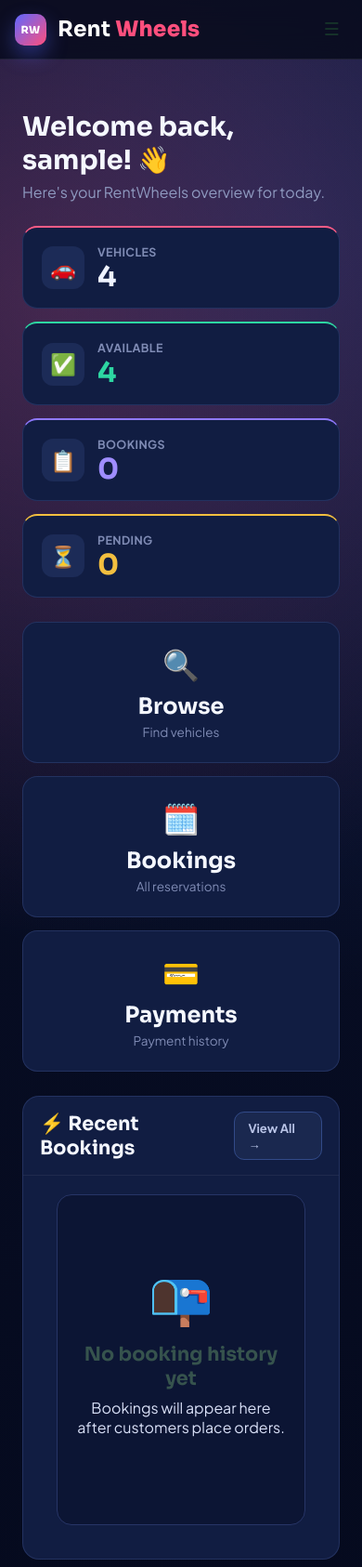
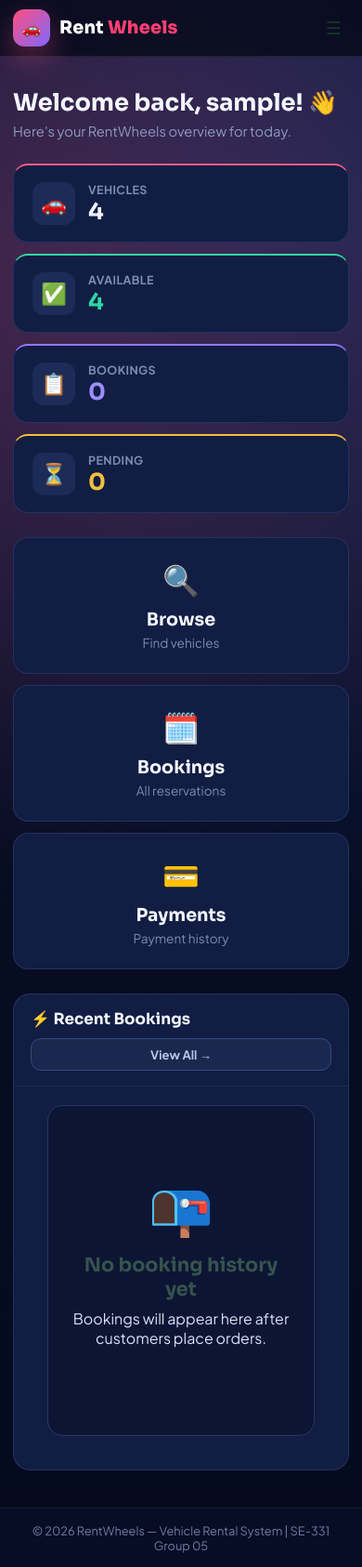
Before and after one commit to Towsif1132/rent_wheels, a Flask app: page /dashboard in a window 390 px wide. Shown: the top 1686 px of the page at 93% size. Run offline with Flask 3, Linux system fonts and the light colour scheme; the visitor is signed in with stand-in values (Sample User, id 1); data that the repository does not hold is empty.

Commit message:
some changes

```diff
--- a/static/style.css
+++ b/static/style.css
@@ -817,35 +817,33 @@ body{
 .logo{
   display:flex;
   align-items:center;
-  gap:12px;
+  gap:14px;
   color:var(--rw-text);
 }
 
 .logo-mark{
-  width:34px;
-  height:34px;
-  border-radius:10px;
+  width:56px;
+  height:56px;
+  border-radius:16px;
   display:flex;
   align-items:center;
   justify-content:center;
-  font-size:.7rem;
-  font-weight:800;
-  letter-spacing:.3px;
+  font-size:1.45rem;
   color:#fff;
-  background:linear-gradient(135deg,#5e67ff,#ff4f7d);
-  box-shadow:0 10px 22px rgba(88,102,255,.4);
+  background:linear-gradient(135deg,#ff4f7d,#7d68ff);
+  box-shadow:0 14px 30px rgba(255,79,125,.34);
 }
 
 .logo-text{
   font-family:'Sora',sans-serif;
-  font-size:1.7rem;
-  font-weight:700;
+  font-size:2.8rem;
+  font-weight:800;
   line-height:1;
   color:#ffffff;
 }
 
 .logo-text strong{
-  color:var(--rw-accent);
+  color:#ff3f73;
   font-weight:800;
 }
 
@@ -1063,7 +1061,7 @@ body{
   }
 
   .logo-text{
-    font-size:1.45rem;
+    font-size:2.2rem;
   }
 
   .nav-links{
@@ -1118,3 +1116,120 @@ body{
     font-size:1.45rem;
   }
 }
+
+/* Final responsive pass */
+@media(max-width:1200px){
+  .dashboard-container{
+    max-width:100%;
+    padding:0 18px;
+  }
+
+  .admin-history-table{
+    min-width:680px;
+  }
+}
+
+@media(max-width:980px){
+  .logo-mark{
+    width:48px;
+    height:48px;
+    border-radius:14px;
+    font-size:1.2rem;
+  }
+
+  .logo-text{
+    font-size:2rem;
+  }
+
+  .dashboard-container{
+    margin:26px auto;
+  }
+
+  .admin-dash-stats{
+    grid-template-columns:repeat(2,1fr);
+  }
+
+  .admin-dash-actions{
+    grid-template-columns:repeat(2,minmax(0,1fr));
+    max-width:none;
+  }
+}
+
+@media(max-width:768px){
+  .navbar{
+    padding:10px 14px;
+  }
+
+  .logo{
+    gap:10px;
+  }
+
+  .logo-mark{
+    width:40px;
+    height:40px;
+    border-radius:12px;
+    font-size:1rem;
+  }
+
+  .logo-text{
+    font-size:1.45rem;
+  }
+
+  .dashboard-container{
+    margin:20px auto;
+    padding:0 14px;
+  }
+
+  .admin-dash-welcome h1{
+    font-size:1.6rem;
+    line-height:1.2;
+  }
+
+  .admin-dash-welcome p{
+    font-size:.92rem;
+  }
+
+  .admin-dash-stats,
+  .admin-dash-actions{
+    grid-template-columns:1fr;
+    gap:12px;
+  }
+
+  .admin-stat-card,
+  .admin-action-card{
+    min-height:0;
+  }
+
+  .admin-history-head{
+    flex-direction:column;
+    align-items:flex-start;
+    gap:10px;
+  }
+
+  .admin-history-head .btn-outline{
+    width:100%;
+    text-align:center;
+  }
+
+  .admin-history-table{
+    min-width:620px;
+  }
+}
+
+@media(max-width:520px){
+  .logo-text{
+    font-size:1.2rem;
+  }
+
+  .admin-history-head h2{
+    font-size:1.05rem;
+  }
+
+  .admin-stat-card strong{
+    font-size:1.55rem;
+  }
+
+  .admin-action-card h3{
+    font-size:1.2rem;
+  }
+}
--- a/templates/base.html
+++ b/templates/base.html
@@ -12,7 +12,7 @@
 <body>
   <nav class="navbar">
     <a href="{{ url_for('browse_vehicles') }}" class="logo">
-      <span class="logo-mark">RW</span>
+      <span class="logo-mark" aria-hidden="true">🚗</span>
       <span class="logo-text">Rent <strong>Wheels</strong></span>
     </a>
     <button class="nav-toggle" id="navToggle" aria-label="Toggle menu" aria-expanded="false">☰</button>
```
